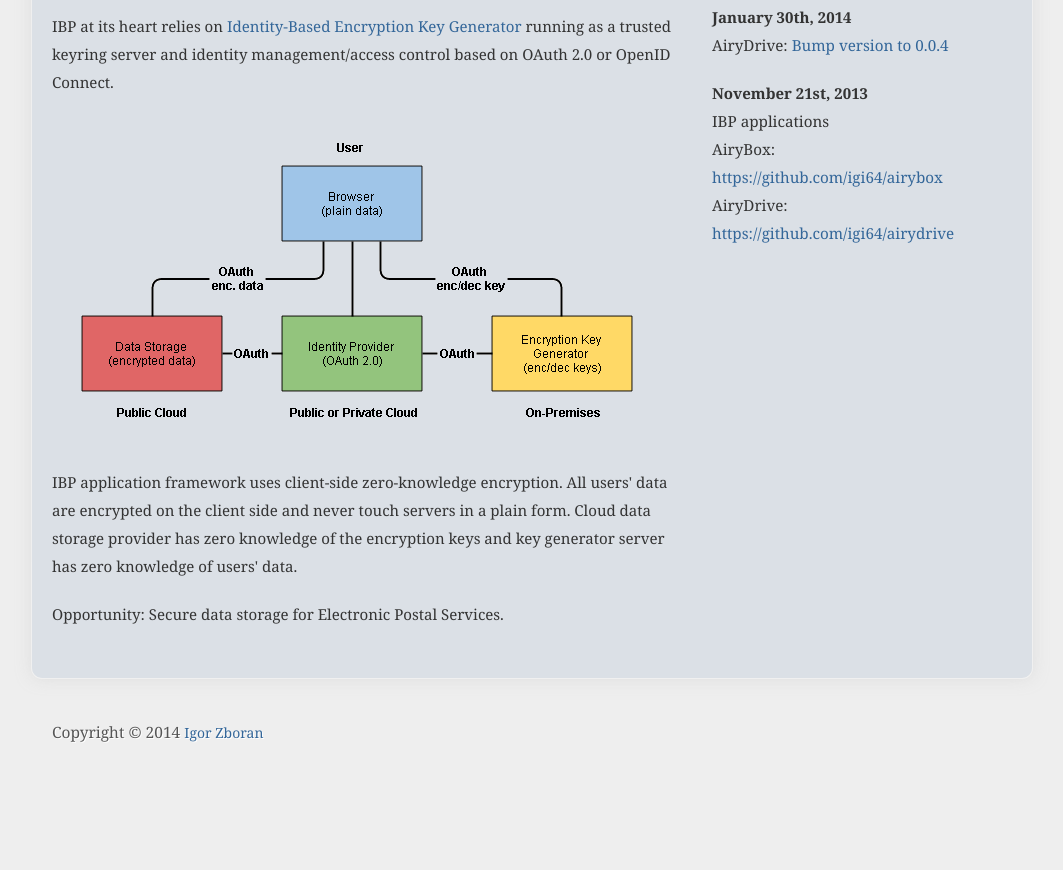
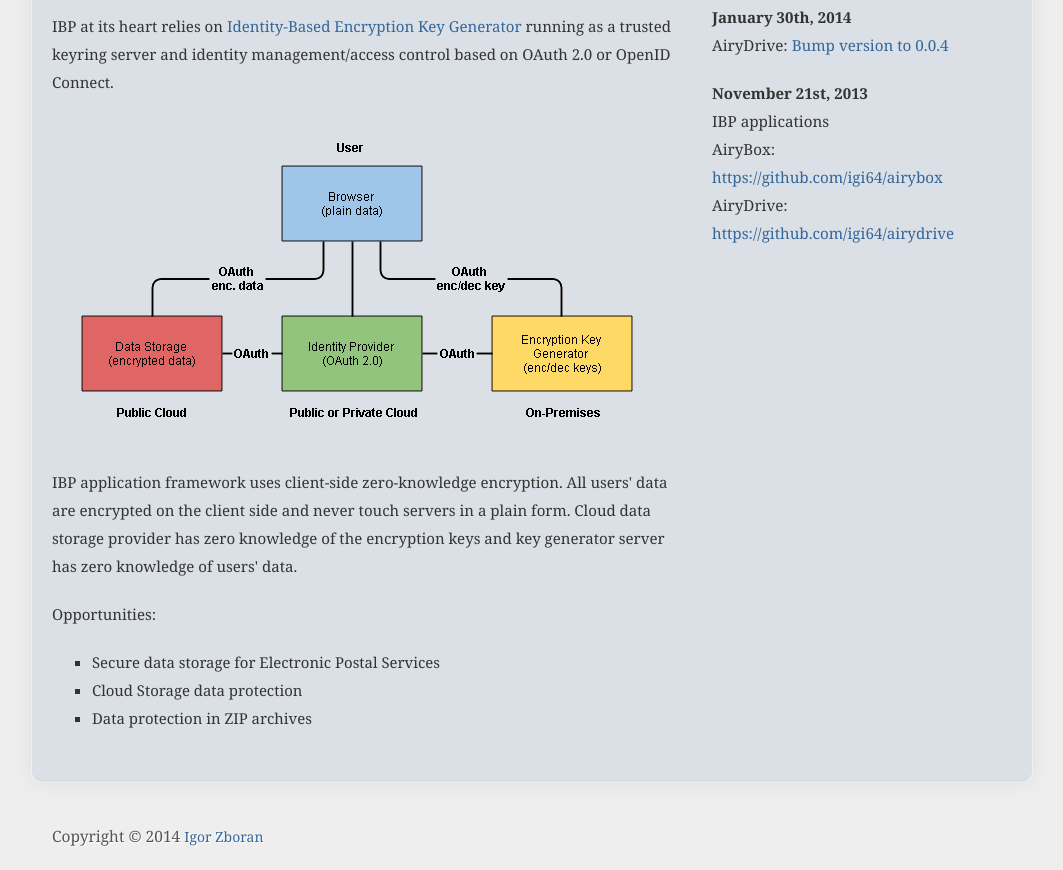
Before and after one commit to igi64/igi64.github.io, a plain HTML site: page airybox.html in a window 1280 px wide. Shown: the part 709-1579 px from the top of the page, without its empty margins (108-1171 px from the left). Before the commit the page ends 1475 px from the top, so only its background shows below. Drawn offline with nearby package versions, Linux system fonts and the light colour scheme; a web font is replaced by a local one.

Commit message:
opportunities

```diff
--- a/airybox.html
+++ b/airybox.html
@@ -94,8 +94,14 @@
 						</p>
 
 						<p>
-							Opportunity: Secure data storage for Electronic Postal Services.
+							Opportunities:
+							<ul>
+								<li>Secure data storage for Electronic Postal Services</li>
+								<li>Cloud Storage data protection</li>
+								<li>Data protection in ZIP archives</li>
+							</ul>
 						</p>
+
 
 						<!--p>
 							Demo: <a href="https://airybox.org">https://airybox.org</a>
```
Also changed, not shown: airykey.html (+4 -0 lines), airyzip.html (+5 -0 lines), index.html (+2 -0 lines).
